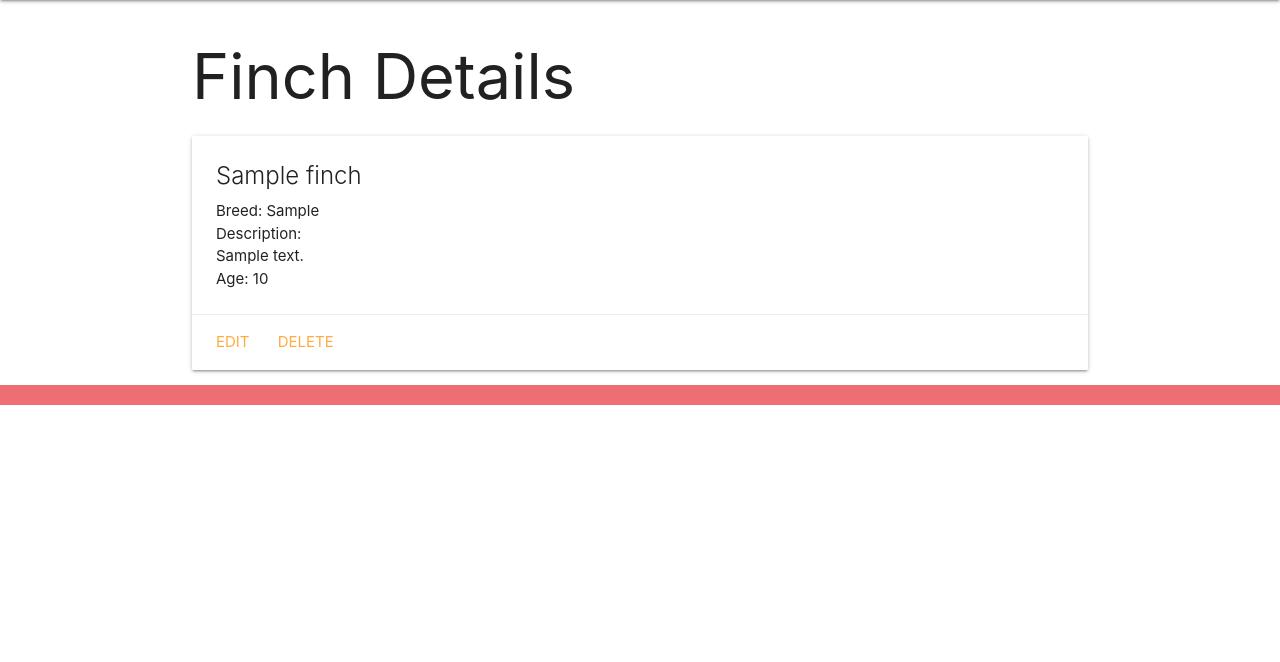
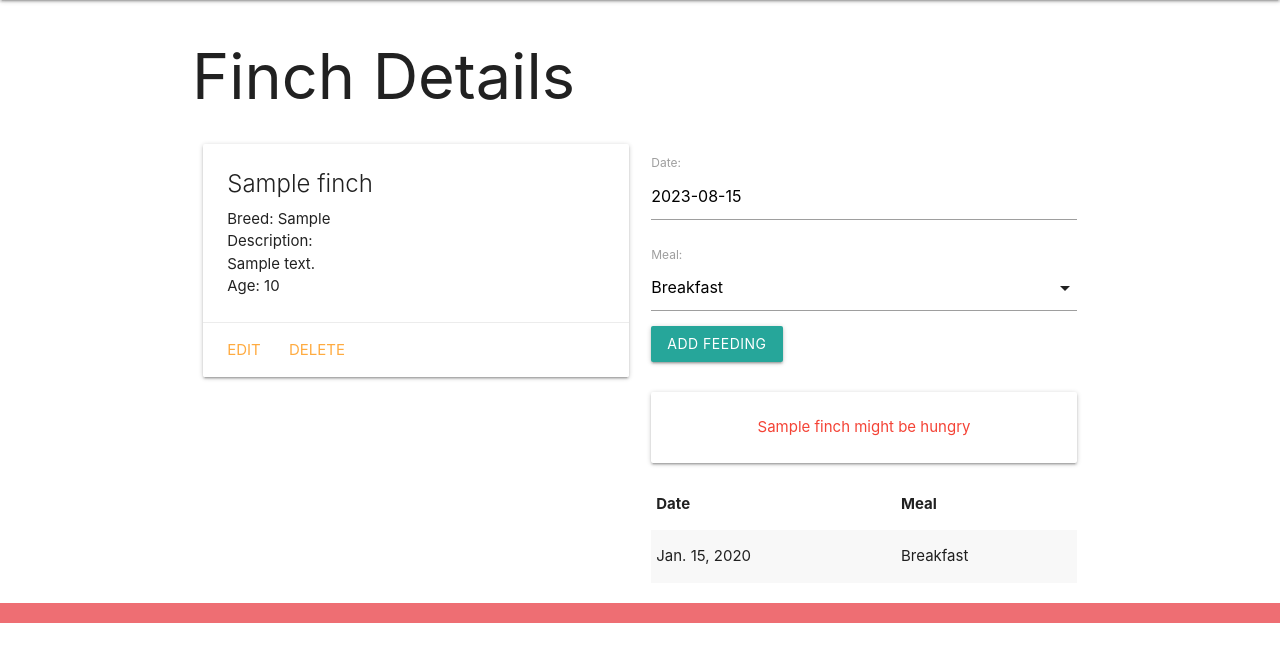
Before and after one commit to anjoo91/finchcollector, a Django app: page /finches/1/ in a window 1280 px wide. Shown: the part 64-726 px from the top of the page. Run offline with Django 4.2, Linux system fonts and the light colour scheme; tables that the repository leaves empty hold one stand-in row (values such as "Sample post").

Commit message:
added feeding model,  modelforms,  & html elements to allow adding adding feeding times. also added custom method to check feeding status

```diff
--- a/main_app/admin.py
+++ b/main_app/admin.py
@@ -1,7 +1,8 @@
 from django.contrib import admin
 
 # Register your models here.
-from .models import Finch
+from .models import Finch, Feeding
 
 # Give CRUD operations to admin app for Finch table in db
 admin.site.register(Finch)
+admin.site.register(Feeding)
--- /dev/null
+++ b/main_app/forms.py
@@ -0,0 +1,8 @@
+from django.forms import ModelForm
+from .models import Feeding
+
+class FeedingForm(ModelForm):
+    # 'Meta' refers to the details/config options for the class
+    class Meta:
+        model = Feeding
+        fields = ['date','meal']
--- a/main_app/models.py
+++ b/main_app/models.py
@@ -1,5 +1,6 @@
 from django.db import models
 from django.urls import reverse
+from datetime import date
 
 # Create your models here.
 class Finch(models.Model):
@@ -11,6 +12,37 @@ class Finch(models.Model):
 
     def __str__(self) -> str:
         return f'{self.name} ({self.id})'
-
+    # overrwrite url method
     def get_absolute_url(self):
         return reverse("detail", kwargs={"finch_id": self.id})
+    # check if finch has been fed to completion today
+    # if feeding_set.count() = 3 then it's complete for the day
+    def fed_for_today(self):
+        return self.feeding_set.filter(date=date.today()).count() >= len(MEALS)
+
+MEALS = (
+    ('B', 'Breakfast'),
+    ('L', 'Lunch'),
+    ('D', 'Dinner'),
+)
+
+class Feeding(models.Model):
+    date = models.DateField()
+    # this will create a select menu on the form
+    # where the choices are the elements of the MEALS
+    # tuple, & default value is 'B','Breakfast'
+    meal = models.CharField(max_length=1,
+                            choices = MEALS,
+                            default = MEALS[0][0])
+    # create a cat_id FK; it will automatically add _id to key name
+    # on_delete = models.CASCADE is required
+    # in a one:many relationship bc it ensures that
+    # children are also removed when a parent (cat) record is deleted
+    finch = models.ForeignKey(Finch, on_delete=models.CASCADE)
+
+    def __str__(self):
+        return f"{self.get_meal_display()} on {self.date}"
+
+    # set default sort method to ascending date
+    class Meta:
+        ordering = ['-date']
--- a/main_app/templates/base.html
+++ b/main_app/templates/base.html
@@ -9,13 +9,14 @@
   <title>Finch Collector</title>
   <link rel="stylesheet" href="https://cdnjs.cloudflare.com/ajax/libs/materialize/1.0.0/css/materialize.min.css">
   <link rel="stylesheet" type="text/css" href="{% static 'css/style.css' %}">
+  <script src="https://cdnjs.cloudflare.com/ajax/libs/materialize/1.0.0/js/materialize.min.js"></script>
 </head>
 <body>
   <header class="navbar-fixed">
     <nav>
       <div class="nav-wrapper">
         <ul>
-          <li><a href="/" class="left brand-logo">&nbsp;&nbsp;Finch Collector</a></li>
+          <li><a href="{% url 'home' %}" class="left brand-logo">&nbsp;&nbsp;Finch Collector</a></li>
         </ul>
         <ul class="right">
           <li><a href="{% url 'about' %}">About</a></li>
--- a/main_app/templates/finches/detail.html
+++ b/main_app/templates/finches/detail.html
@@ -1,8 +1,10 @@
 {% extends 'base.html' %}
+{% block content %}
 
-{% block content %}
 <h1>Finch Details</h1>
 
+<div class="row">
+  <div class="col s6">
     <div class="card">
       <div class="card-content">
         <span class="card-title">{{ finch.name }}</span>
@@ -11,7 +13,7 @@
         {% if finch.age > 0 %}
           <p>Age: {{ finch.age }}</p>
         {% else %}
-        <p>Age: Fledgling</p>
+          <p>Age: Kitten</p>
         {% endif %}
       </div>
       <div class="card-action">
@@ -19,5 +21,55 @@
         <a href="{% url 'finch_delete' finch.id %}">Delete</a>
       </div>
     </div>
+  </div>
+  <!-- New Markup Below -->
+  <div class="col s6">
 
+    <form action = "{% url 'add_feeding' finch.id %}" method = "POST">
+      {% csrf_token %}
+      <!-- Render the inputs -->
+      {{ feeding_form.as_p }}
+      <input type="submit" class="btn" value="Add Feeding">
+    </form>
+
+    <br>
+    {% if finch.fed_for_today %}
+      <div class="card-panel teal-text center-align">{{finch.name}} has been fed all meals for today</div>
+    {% else %}
+      <div class="card-panel red-text center-align">{{finch.name}} might be hungry</div>
+    {% endif %}
+
+    <table class="striped">
+      <thead>
+        <tr><th>Date</th><th>Meal</th></tr>
+      </thead>
+      <tbody>
+        {% for feeding in finch.feeding_set.all %}
+          <tr>
+            <td>{{feeding.date}}</td>
+            <td>{{feeding.get_meal_display}}</td>
+          </tr>
+        {% endfor %}
+      </tbody>
+    </table>
+  </div>
+  <!-- New Markup Above -->
+</div>
+<script>
+  // Search the elements for date
+  // Initialize the elements using Materialize's library
+  const dateEl = document.getElementById('id_date');
+  // M is Materialize's Global Variable
+  M.Datepicker.init(dateEl, {
+    format: 'yyyy-mm-dd',
+    defaultDate: new Date(),
+    setDefaultDate: true,
+    autoClose: true
+  });
+
+  // Search the elements for meal
+  // Initialize the select menu
+  const selectEl = document.getElementById('id_meal');
+  M.FormSelect.init(selectEl);
+</script>
 {% endblock %}
--- a/main_app/urls.py
+++ b/main_app/urls.py
@@ -14,4 +14,6 @@ urlpatterns = [
     path('finches/<int:pk>/update/', views.FinchUpdate.as_view(), name='finch_update'),
     # finch delete route
     path('finches<int:pk>/delete/', views.FinchDelete.as_view(), name='finch_delete'),
+    # finch add feeding route
+    path('finches/<int:finch_id>/add_feeding/', views.add_feeding, name='add_feeding'),
 ]
--- a/main_app/views.py
+++ b/main_app/views.py
@@ -1,7 +1,8 @@
-from django.shortcuts import render
+from django.shortcuts import render, redirect
 from django.views.generic.edit import CreateView, UpdateView, DeleteView
 # importing Finch model
 from .models import Finch
+from .forms import FeedingForm
 
 # Create your views here.
 def home(request):
@@ -18,7 +19,26 @@ def finches_index(request):
 # Defining finch details/show function
 def finches_detail(request, finch_id):
     finch = Finch.objects.get(id=finch_id)
-    return render(request, 'finches/detail.html', {'finch':finch})
+    # instantiate FeedingForm() class
+    # create form from class
+    feeding_form = FeedingForm()
+
+    return render(request, 'finches/detail.html',{
+        'finch':finch,
+        'feeding_form': feeding_form
+    })
+
+def add_feeding(request, finch_id):
+  # create a ModelForm instance using the data in request.POST
+  form = FeedingForm(request.POST)
+  # validate the form
+  if form.is_valid():
+    # don't save the form to the db until it
+    # has the finch_id assigned
+    new_feeding = form.save(commit=False)
+    new_feeding.finch_id = finch_id
+    new_feeding.save()
+  return redirect('detail', finch_id=finch_id)
 
 # Defining finch create function
 class FinchCreate(CreateView):
```
Also changed, not shown: main_app/migrations/0003_feeding.py (added). Lines whose indentation alone changed are shown as unchanged.
